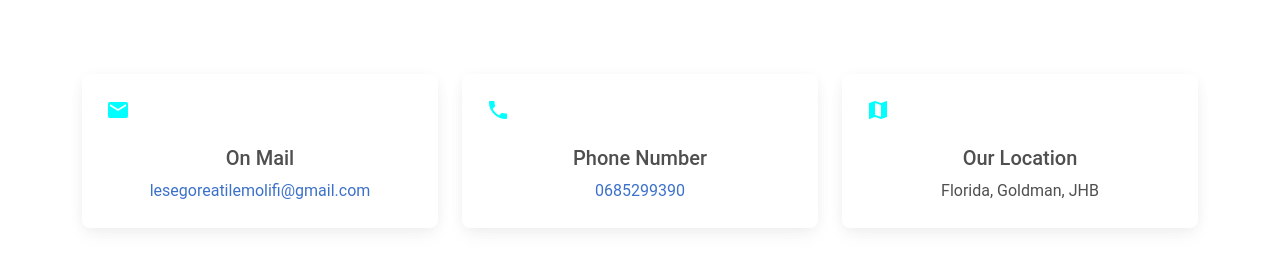
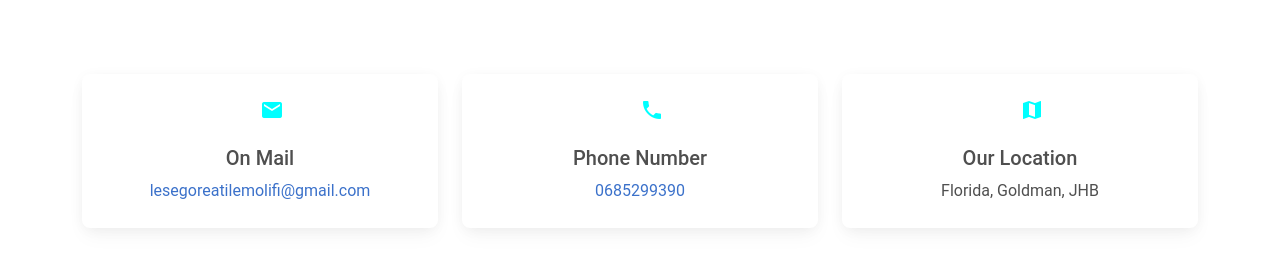
Before and after one commit to southsidecode/southsidecode, a website: page contact.html in a window 1280 px wide. Shown: the part 675-952 px from the top of the page. Drawn offline with nearby package versions, Linux system fonts and the light colour scheme.

Commit message:
modified:   contact.html

```diff
--- a/contact.html
+++ b/contact.html
@@ -63,9 +63,9 @@
             <!--this section is for icons below the hero image of the contact page -->
 
             <div class="container mt-5">
-                <div class="row">
+                <div class="row ">
                     <div class="col-sm-12 col-md-4 mt-5">
-                        <div class="card text-center">
+                        <div class="card text-center align-items-center">
                             <span class="material-icons md-55 p-4" style="color: aqua;">mail</span>
                             <div class="card-body">
                                 <h5 class="card-title">On Mail</h5>
@@ -74,7 +74,7 @@
                         </div>
                     </div>
                     <div class="col-sm-12 col-md-4 mt-5">
-                        <div class="card text-center">
+                        <div class="card text-center align-items-center">
                             <span class="material-icons md-55 p-4" style="color: aqua;">phone</span>
                             <div class="card-body">
                                 <h5 class="card-title">Phone Number</h5>
@@ -83,9 +83,9 @@
                         </div>
                     </div>
                     <div class="col-sm-12 col-md-4 mt-5">
-                        <div class="card text-center">
+                        <div class="card text-center align-items-center">
                             <span
-                                class="material-icons md-48 p-4 justify-content-center"
+                                class="material-icons md-48 p-4"
                                 style="color: aqua;">map</span>
                             <div class="card-body">
                                 <h5 class="card-title">Our Location</h5>
```
